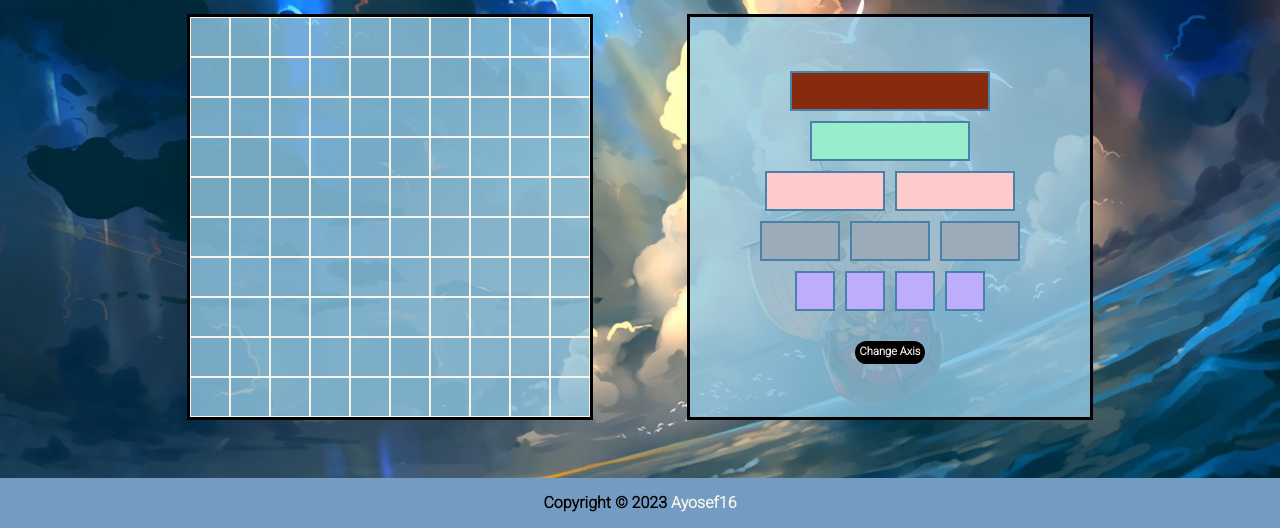
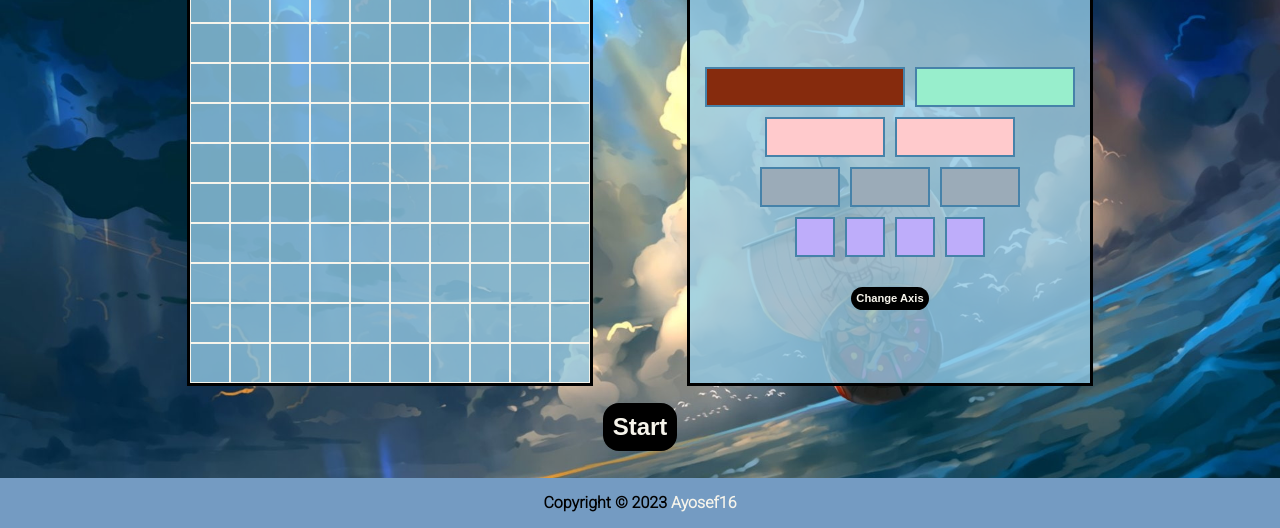
Before and after one commit to Ayosef16/battleship, a website built with webpack: page dist/index.html in a window 1280 px wide. Shown: the part 272-800 px from the top of the page. Built offline with nearby package versions, Linux system fonts and the light colour scheme; a web font is replaced by a local one.

Commit message:
Rearrenge ships and add start game button

```diff
--- a/src/style.css
+++ b/src/style.css
@@ -136,11 +136,18 @@ body {
   align-items: center;
 }
 
+.big-ship-container,
 .destroyer-container,
 .submarine-container,
 .patrol-boat-container {
   display: flex;
   gap: 10px;
+  align-items: center;
+  justify-content: center;
+}
+
+.big-ship-container {
+  margin-top: 10px;
 }
 
 .ship {
@@ -173,16 +180,26 @@ body {
   background-color: var(--purple);
 }
 
+.change-direction,
+.start-game {
+  font-weight: 700;
+  font-family: "Ysabeau SC", sans-serif;
+  background-color: black;
+  color: var(--white);
+  border: none;
+  cursor: pointer;
+  border-radius: 1rem;
+}
+
 .change-direction {
   font-size: 0.7rem;
-  font-weight: 700;
   padding: 5px;
-  border-radius: 1rem;
-  color: var(--white);
-  background-color: black;
-  border: none;
-  cursor: pointer;
   margin-top: 20px;
+}
+
+.start-game {
+  font-size: 1.5rem;
+  padding: 10px;
 }
 
 .grid-row {
```
Also changed, not shown: dist/index.html.
